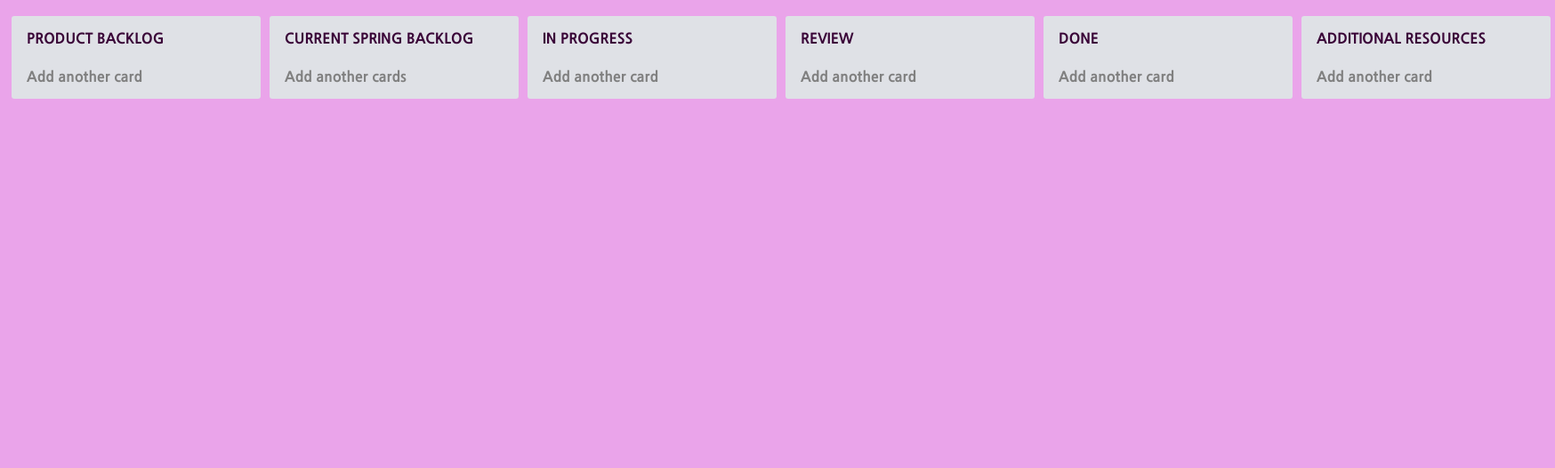
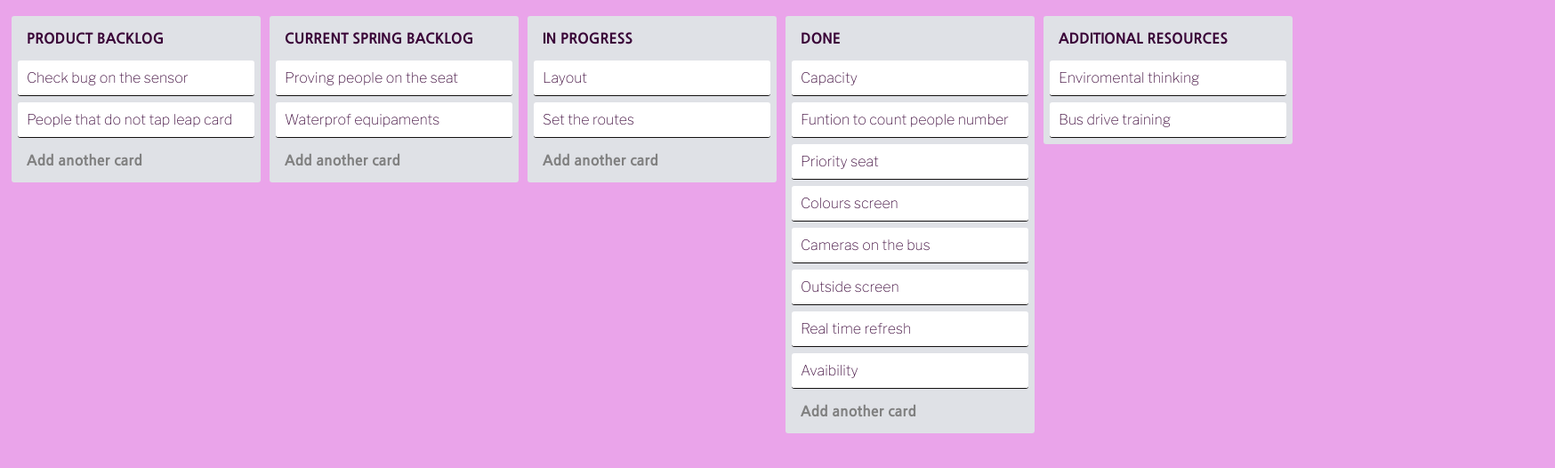
Before and after one commit to MorganeTassoneiro/csp-ps_ca3, a plain HTML site: page index.html in a window 1280 px wide. Shown: the whole page at 89% size, 1748 px wide, since content can reach past the window. Drawn offline with nearby package versions, Linux system fonts and the light colour scheme.

Commit message:
Putting the information on the cards and edditing again the html

```diff
--- a/index.html
+++ b/index.html
@@ -13,30 +13,50 @@
 <body>
 <!-- partial:index.partial.html -->
 <div id="main">
+
   <div class="list">
     <div class="title removable editable">PRODUCT BACKLOG</div>
+    <div class="content">
+      <div class="card removable editable">Check bug on the sensor</div>
+      <div class="card removable editable" style="">People that do not tap leap card</div> </div>
     <div class="add-card editable">Add another card</div>
+
   </div>
   <div class="list">
     <div class="title removable editable">CURRENT SPRING BACKLOG</div>
-      <div class="add-card editable">Add another cards</div>
+    <div class="content">
+      <div class="card removable editable">Proving people on the seat</div>
+      <div class="card removable editable" style="">Waterprof equipaments</div> </div>
+    <div class="add-card editable">Add another card</div>
   </div>
+
   <div class="list">
     <div class="title removable editable">IN PROGRESS</div>
+    <div class="content">
+      <div class="card removable editable">Layout</div>
+      <div class="card removable editable" style="">Set the routes</div> </div>
     <div class="add-card editable">Add another card</div>
-    </div>
-  <div class="list">
-    <div class="title removable editable">REVIEW</div>
-      <div class="add-card editable">Add another card</div>
+
   </div>
   <div class="list">
     <div class="title removable editable">DONE</div>
+    <div class="content">
+      <div class="card removable editable">Capacity</div>
+      <div class="card removable editable">Funtion to count people number</div>
+      <div class="card removable editable">Priority seat</div>
+      <div class="card removable editable">Colours screen</div>
+      <div class="card removable editable">Cameras on the bus</div>
+      <div class="card removable editable">Outside screen</div>
+      <div class="card removable editable">Real time refresh</div>
+      <div class="card removable editable">Avaibility</div> </div>
       <div class="add-card editable">Add another card</div>
+
     </div>
       <div class="list">
         <div class="title removable editable">ADDITIONAL RESOURCES</div>
-          <div class="add-card editable">Add another card</div>
-        </div>
+        <div class="content">
+          <div class="card removable editable">Enviromental thinking</div>
+          <div class="card removable editable" style="">Bus drive training </div> </div>
 
 </div>
 
--- a/style.css
+++ b/style.css
@@ -31,7 +31,7 @@ div {
 
 .editing {
   background: white;
-  color: #52c28a !important;
+  color: #020202 !important;
   box-shadow:inset 0px 0px 0px 2px #0279bf;
 }
 
@@ -42,7 +42,7 @@ div {
 .card {
   font-family: 'Libre Franklin', sans-serif;
   background: white;
-  border-bottom: 1px solid #aaa;
+  border-bottom: 1px solid rgb(19, 17, 17);
 }
 
 .list {
```
Lines whose indentation alone changed are shown as unchanged.
